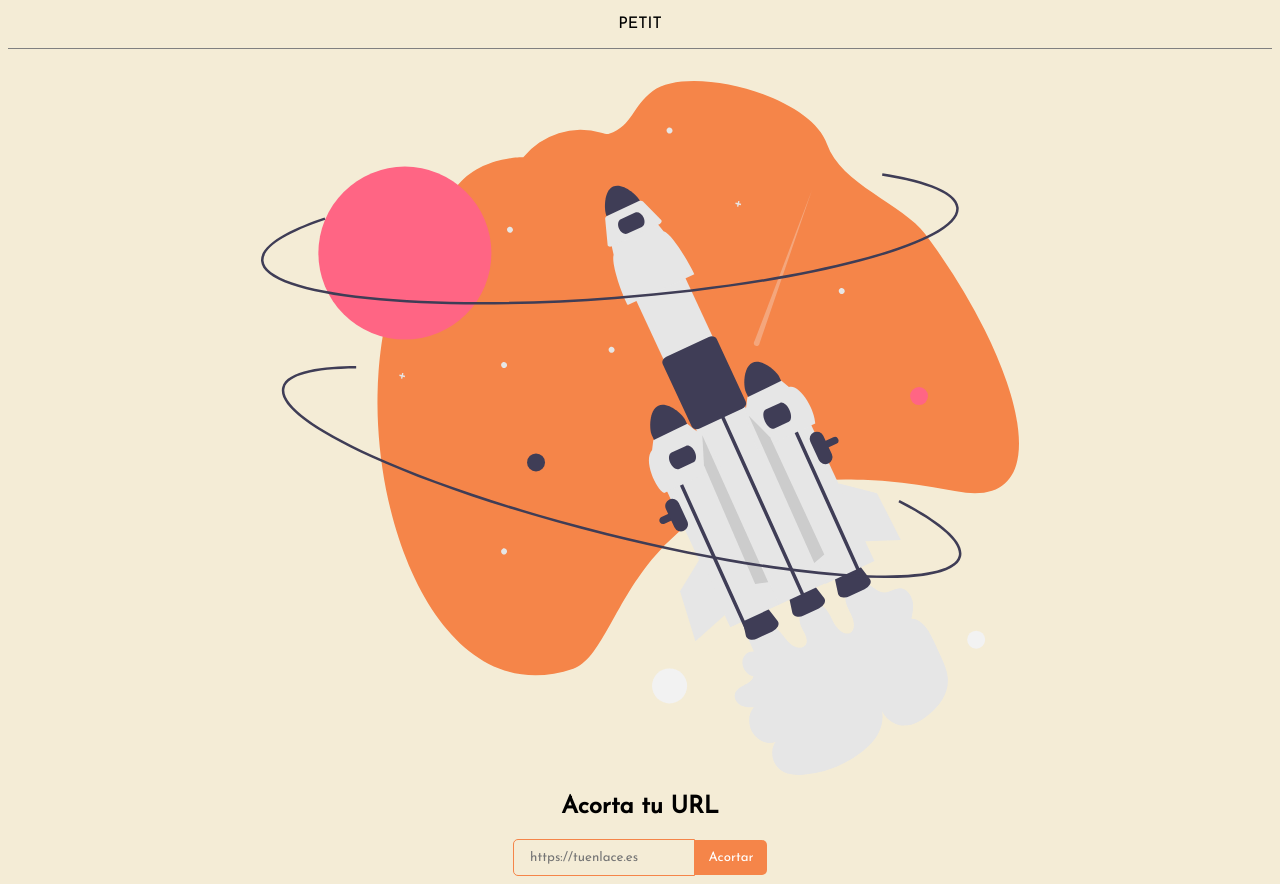
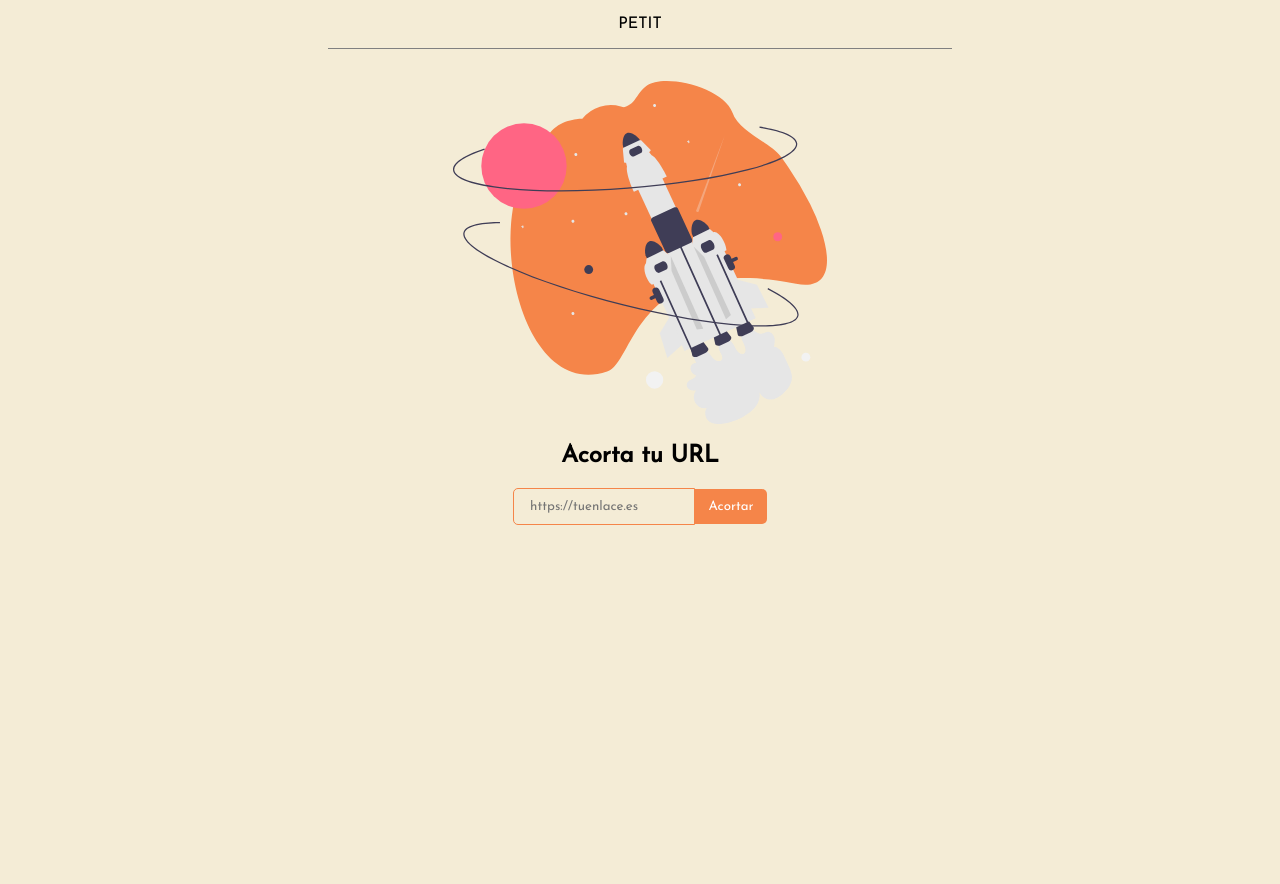
Before and after one commit to csanbardev/petit-front, a React (Vite) app: page / in a window 1280 px wide. After the commit the page ends 800 px from the top, so only its background shows below. Built offline with nearby package versions, Linux system fonts and the light colour scheme.

Commit message:
add some media query

```diff
--- a/src/components/Banner/Banner.css
+++ b/src/components/Banner/Banner.css
@@ -10,3 +10,13 @@
   width: 60%;
   max-width: 100%;
 }
+
+
+@media screen and (min-width: 1920px) {
+  h1{
+    font-size: 2.5rem;
+  }
+  .banner-img{
+    width: 20%;
+  }
+}
--- a/src/index.css
+++ b/src/index.css
@@ -1,12 +1,22 @@
-:root{
+:root {
   --background-color: #f4ecd6;
   --accent: #f58549;
   --light-accent: #dfa964;
 }
-*{
+
+* {
   font-family: 'Josefin Sans', sans-serif;
 }
 
-body{
+body {
   background-color: var(--background-color);
 }
+
+
+
+@media screen and (min-width: 1200px) {
+  body {
+    padding-left: 20rem;
+    padding-right: 20rem;
+  }
+}
```
